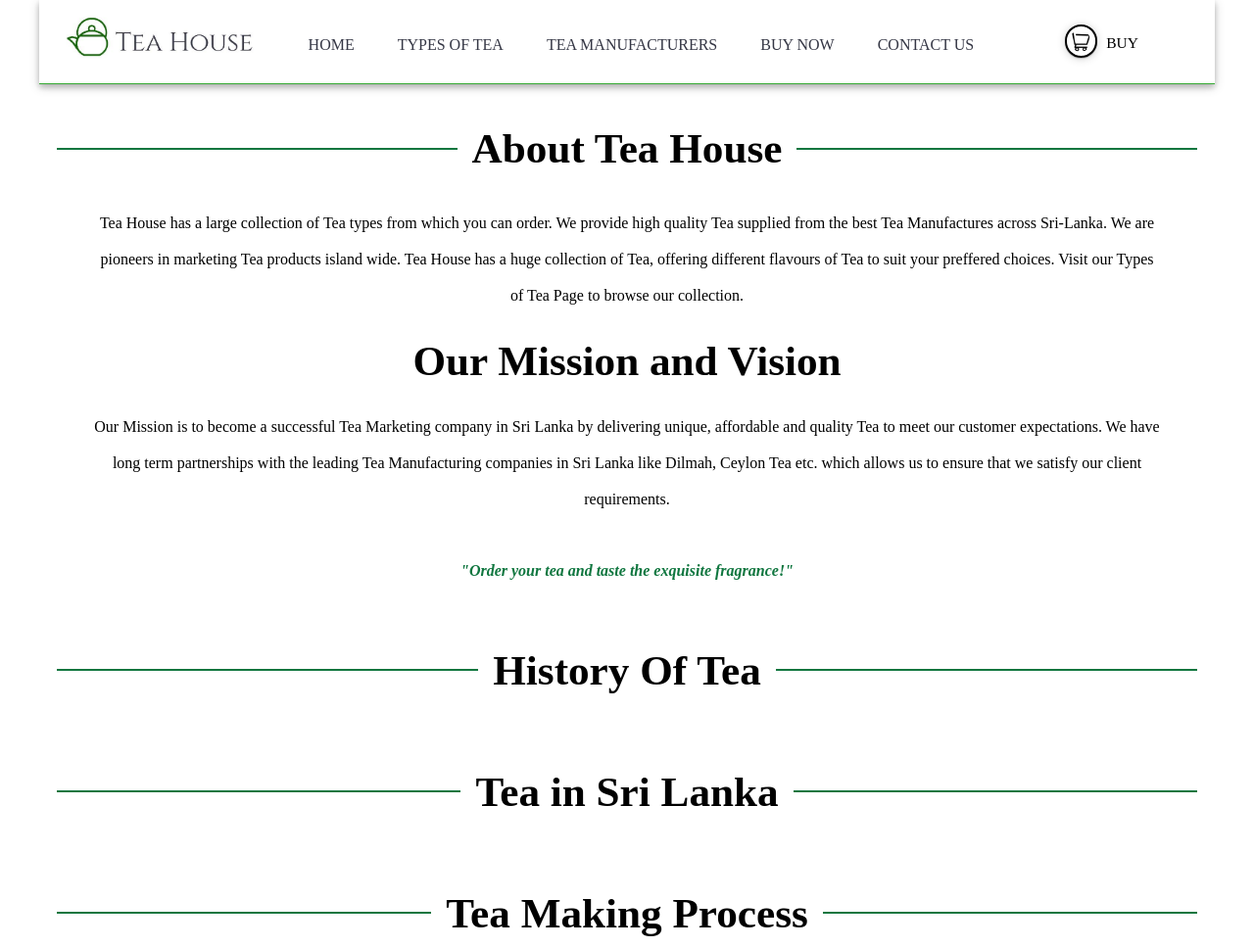
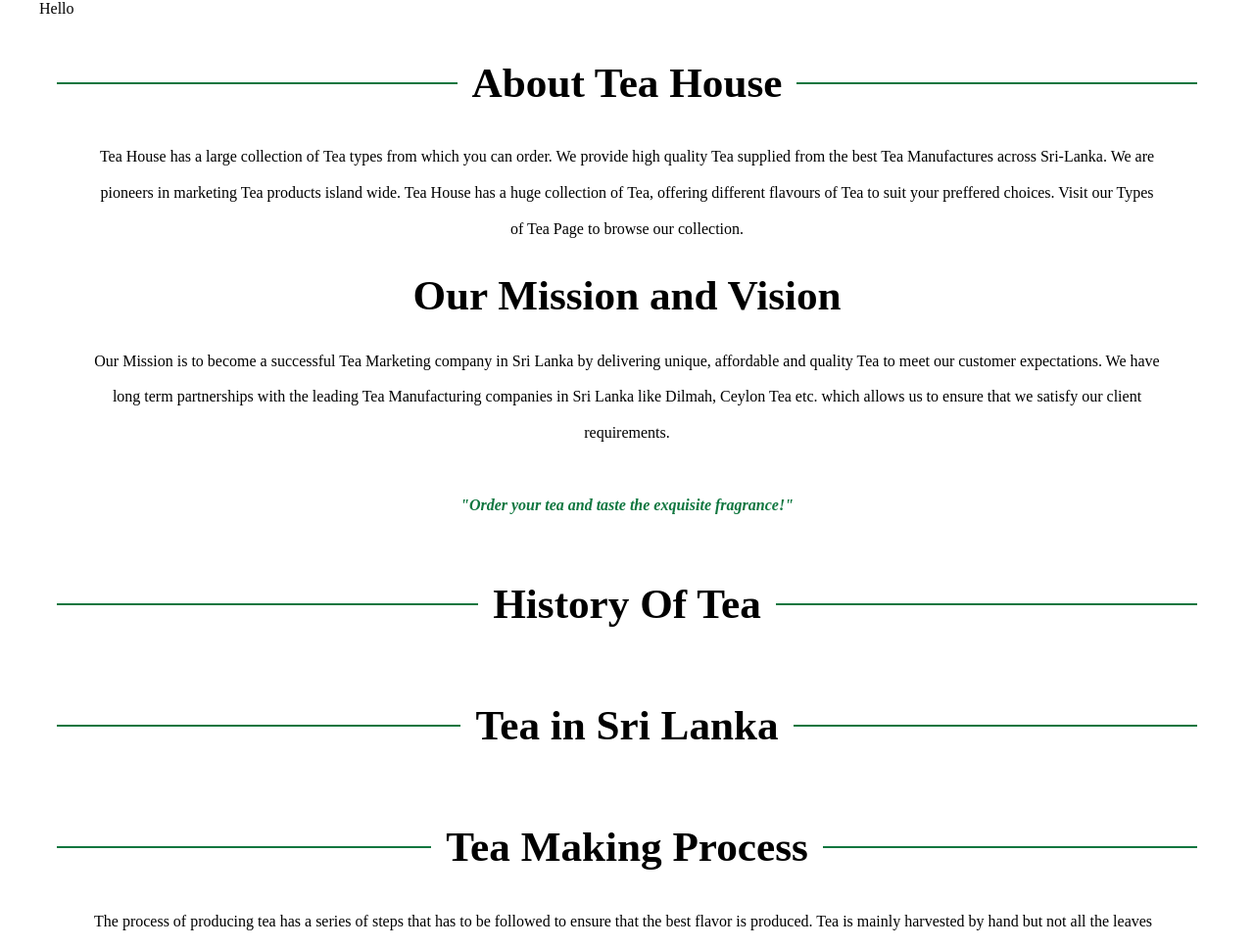
Before and after one commit to Kavinkumarsimple/Ori, a plain HTML site: page Assignment/index.html in a window 1280 px wide. Shown: the top 968 px of the page at 98% size. Drawn offline with Linux system fonts and the light colour scheme.

Commit message:
Update index.html

```diff
--- a/Assignment/index.html
+++ b/Assignment/index.html
@@ -12,25 +12,7 @@
 
 <body>
   <header class="container">
-    <div class="navigation">
-      <a class="mobileShoppingButton"><img class="cart2" src="images/cart.png" alt="shoppingCart"></a>
-      <a class="logo1" href="google.com"><img class="websitelogo1" src="images/websitelogo.png" alt="logo"></a>
-      <span class="option" onclick="navOnClick()">&#9776; </span>
-    </div>
-    <div id="navigationbar">
-      <a class="logo2" href="#"><img class="websitelogo2" src="images/websitelogo.png" alt="logo"></a>
-      <div id="mySidenav" class="sidenav">
-        <a href="#">HOME</a>
-        <a href="typesoftea.html">TYPES OF TEA</a>
-        <a href="teamanufacturers.html">TEA MANUFACTURERS</a>
-        <a href="#">BUY NOW</a>
-        <a href="#">CONTACT US</a>
-      </div>
-      <a href="#" class="shoppingButton">
-        <img class="cart" src="images/cart.png" alt="shoppingCart">
-        <div class="shoppingText"> BUY </div>
-      </a>
-    </div>
+    Hello
   </header>
 
   <div class="content">
```
